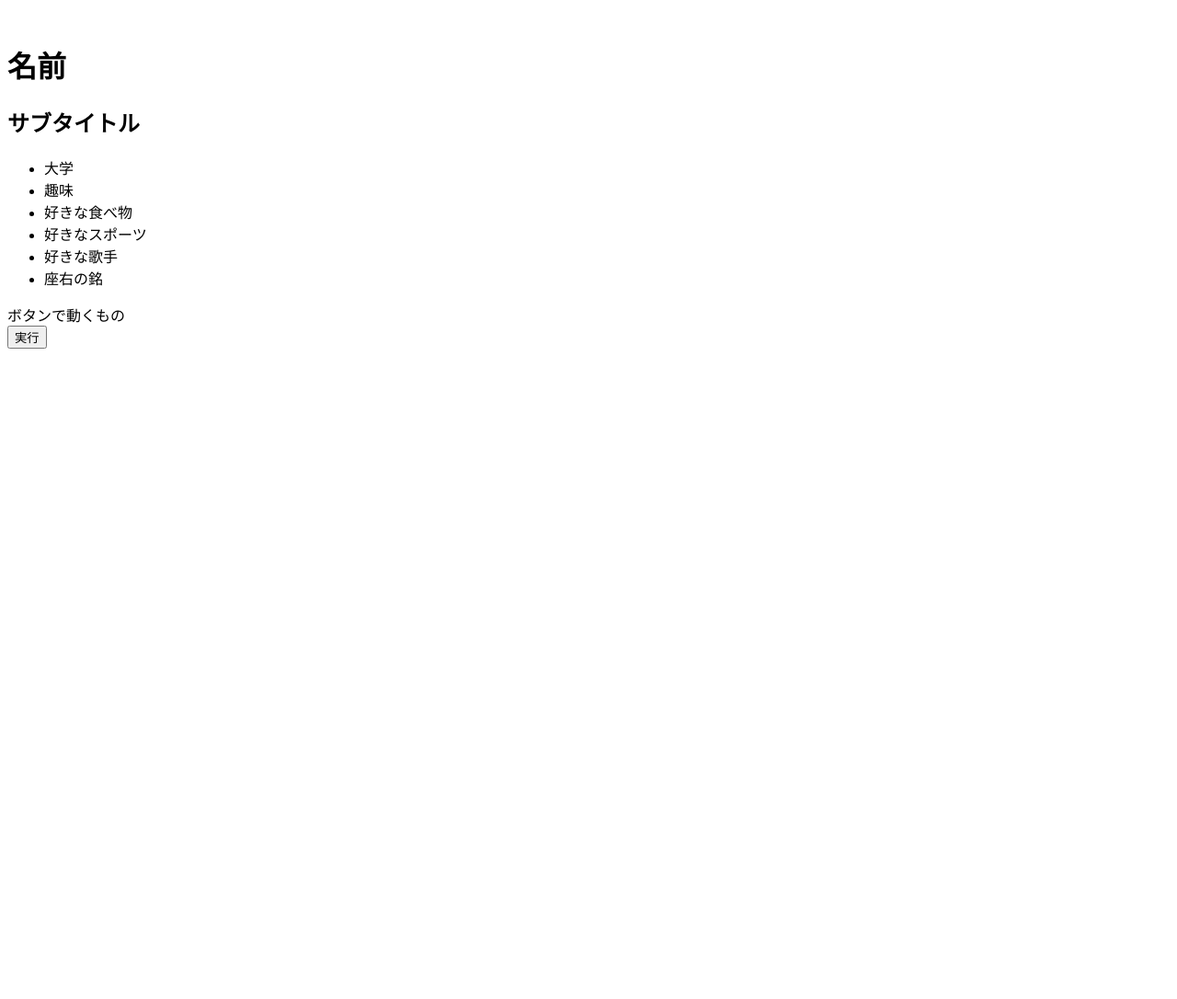
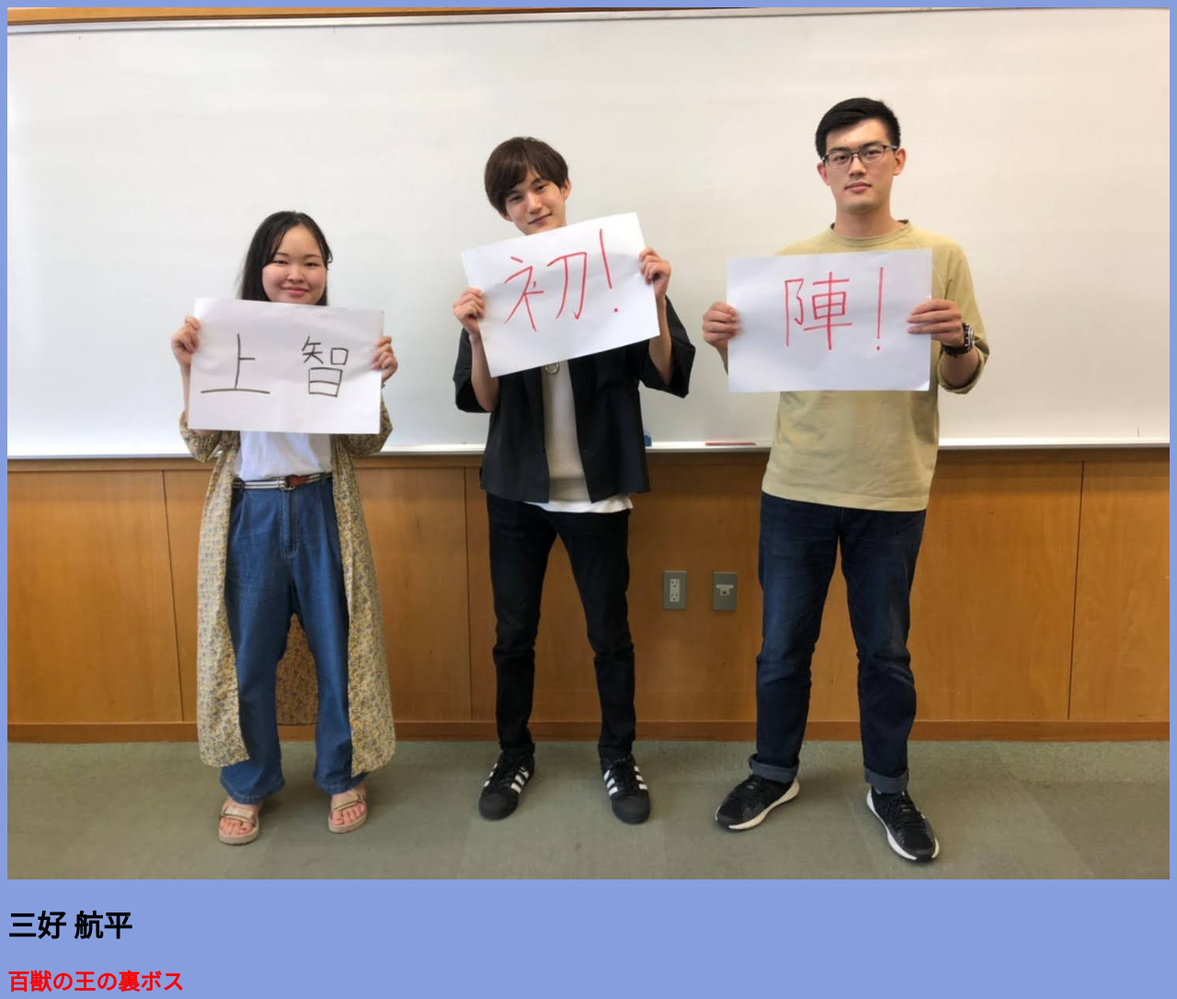
Before and after one commit to kouphasi/js-selfprofile-example, a plain HTML site: page index.html in a window 1280 px wide. Shown: the top 1086 px of the page at 92% size. Before the commit the page ends 800 px from the top, so only its background shows below. Drawn offline with Linux system fonts and the light colour scheme.

Commit message:
完成、デバッグ済み

```diff
--- a/index.html
+++ b/index.html
@@ -9,21 +9,21 @@
   </head>
   <body>
     <!-- タグの中身を変えてみよう -->
-    <img src="myphoto.jpg" alt="" />
-    <h1 class="name">名前</h1>
-    <h2 class="subtitle">サブタイトル</h2>
+    <img class="myphoto" src="myphoto.jpg" alt="" />
+    <h1 class="name">三好 航平</h1>
+    <h2 class="subtitle">百獣の王の裏ボス</h2>
 
     <ul>
-      <li class="univ">大学</li>
-      <li class="hobby">趣味</li>
-      <li class="food">好きな食べ物</li>
-      <li class="sports">好きなスポーツ</li>
-      <li class="singer">好きな歌手</li>
-      <li class="saying">座右の銘</li>
+      <li class="univ">上智大学</li>
+      <li class="hobby">アマプラでコナンの映画</li>
+      <li class="food">焼き鳥</li>
+      <li class="sports">テニス</li>
+      <li class="singer">Saucy Dog</li>
+      <li class="saying">七転び八起き</li>
     </ul>
 
-    <div id="change" class="change">ボタンで動くもの</div>
-    <button id="button">実行</button>
+    <div id="change" class="change">👍</div>
+    <button id="button">イイネ</button>
 
     <script src="main.js"></script>
   </body>
--- a/main.js
+++ b/main.js
@@ -2,7 +2,7 @@
 const display = document.getElementById("change");
 const button = document.getElementById("button");
 
-button.onclick() = () => {
-    //中身の部分を変えよう！！
-    display.textContent = 0;
-}
+button.onclick = () => {
+  //中身の部分を変えよう！！
+  display.textContent += "👍";
+};
--- a/style.css
+++ b/style.css
@@ -1 +1,12 @@
 /* 以下にデザインを書いてみよう！！ */
+html {
+  background-color: rgb(135, 158, 222);
+}
+
+.myphoto {
+  width: 100%;
+}
+
+.subtitle {
+  color: red;
+}
```
Also changed, not shown: myphoto.jpg (added).
